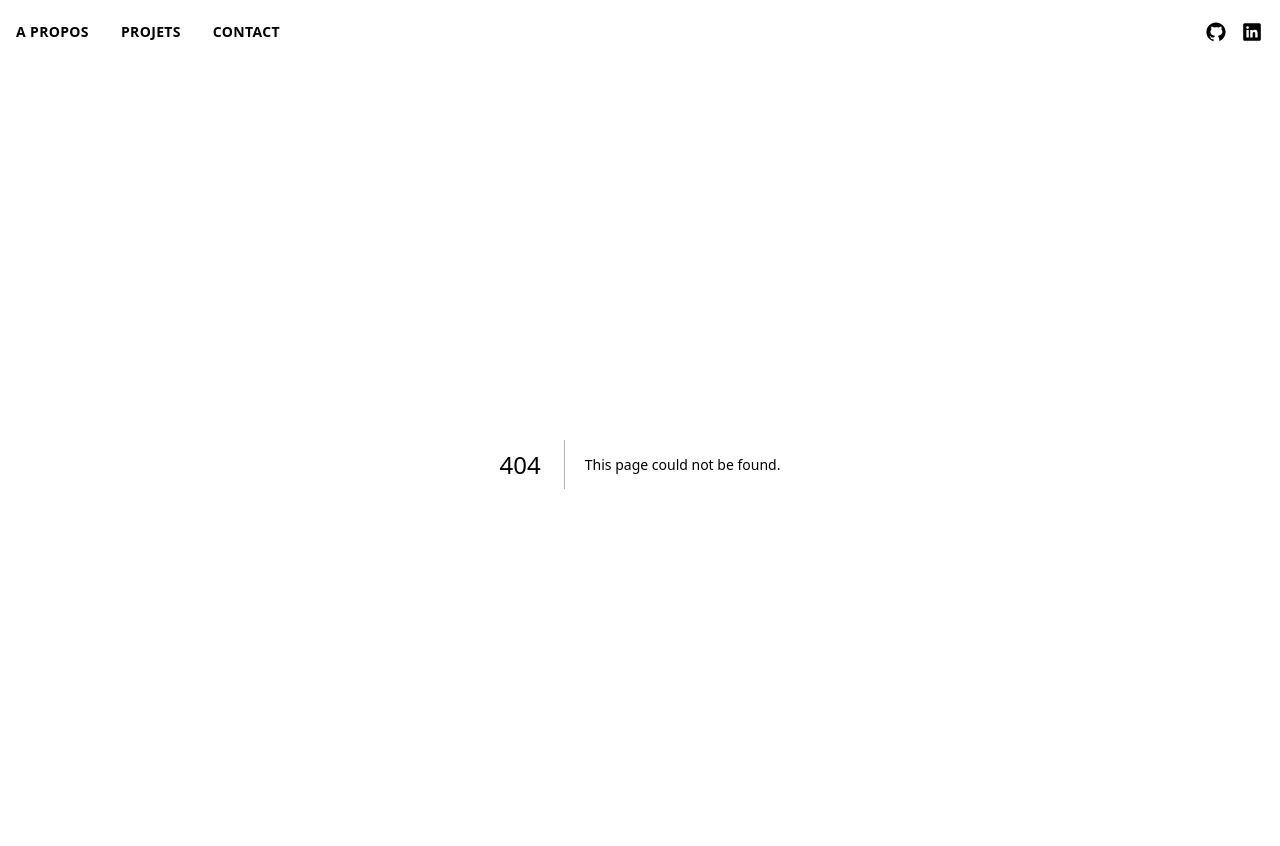
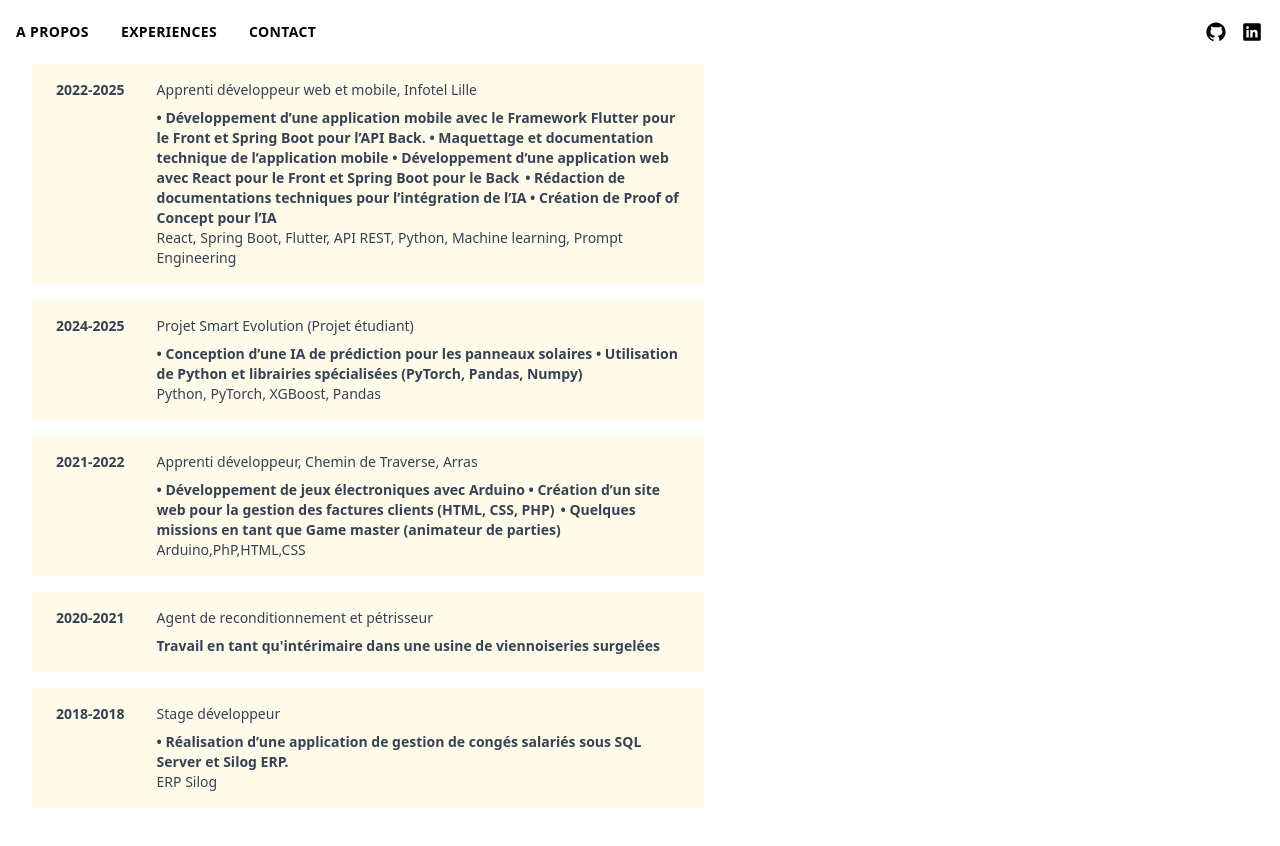
Before and after one commit to kkorentin/Portfolio, a Next.js app in the folder my-app/: page /experience in a window 1280 px wide. Before the commit this address had no page. Shown: the top 846 px of the page. After the commit the page ends 808 px from the top, so only its background shows below. Built offline with nearby package versions, Linux system fonts and the light colour scheme.

Commit message:
feat/add experience

```diff
--- /dev/null
+++ b/my-app/app/experience/page.tsx
@@ -0,0 +1,22 @@
+"use client";
+import ExperienceCard from "@/components/common/experienceCard";
+import React, { useEffect, useState } from "react";
+import {ExperienceCardProps} from "@/components/common/experienceCardProps";
+
+
+export default function Projects() {
+    const [experiences,setExperiences] = useState<ExperienceCardProps[]>([]);
+    useEffect(() => {
+        fetch("/experiences.json")
+            .then((res) => res.json())
+            .then((data) => setExperiences(data));
+    }, []);
+    return(
+        <div className="relative flex flex-col justify-between gap-4">
+            {experiences.map((experience,idx) => (
+                <ExperienceCard key={idx} date={experience.date} title={experience.title} description={experience.description} skills={experience.skills} />
+            ))}
+        </div>
+
+    )
+}
--- a/my-app/app/project/page.tsx
+++ /dev/null
@@ -1,7 +0,0 @@
-import ExperienceCard from "@/components/common/experienceCard";
-
-export default function Projects() {
-    return(
-        <ExperienceCard/>
-    )
-}
--- a/my-app/components/common/experienceCard.tsx
+++ b/my-app/components/common/experienceCard.tsx
@@ -1,28 +1,19 @@
 import React from "react";
+import {ExperienceCardProps} from "@/components/common/experienceCardProps";
 
-export default function ExperienceCard() {
+
+
+export default function ExperienceCard({ date, title, description, skills }: ExperienceCardProps) {
     return (
         <div className="relative bg-amber-50 max-w-2xl p-4">
             <div className="flex items-start px-2">
-                <p className="text-sm font-semibold text-gray-700 flex-shrink-0" id="dateExperience">2022-Actuel</p>
+                <p className="text-sm font-semibold text-gray-700 flex-shrink-0" id="dateExperience">{date}</p>
                 <div className="pl-8">
-                    <p className="text-sm text-gray-700" id="titreExperience">Développeur web et mobile</p>
-                    <p className="text-sm font-semibold text-gray-700 mt-2" id="description">
-                        Lorem Ipsum is simply dummy text of the printing and typesetting industry.
-                        Lorem Ipsum has been the industry's standard dummy text ever since the 1500s,
-                        when an unknown printer took a galley of type and scrambled it to make a type specimen book.
-                        It has survived not only five centuries, but also the leap into electronic typesetting,
-                        remaining essentially unchanged. It was popularised in the 1960s with the release of Letraset
-                        sheets
-                        containing Lorem Ipsum passages, and more recently with desktop publishing software like Aldus
-                        PageMaker
-                        including versions of Lorem Ipsum.
-                    </p>
-                    <p className="text-sm text-gray-700" id="skillExperience">
-                        Java React
-                    </p>
+                    <p className="text-sm text-gray-700" id="titleExperience">{title}</p>
+                    <p className="text-sm font-semibold text-gray-700 mt-2" id="description">{description}</p>
+                    <p className="text-sm text-gray-700" id="skillExperience">{skills}</p>
                 </div>
             </div>
         </div>
-    )
+    );
 }
--- /dev/null
+++ b/my-app/components/common/experienceCardProps.ts
@@ -0,0 +1,6 @@
+export type ExperienceCardProps = {
+    date: string;
+    title: string;
+    description: string;
+    skills: string;
+};
--- a/my-app/components/common/navbar.tsx
+++ b/my-app/components/common/navbar.tsx
@@ -8,8 +8,8 @@ export default function Navbar() {
                 <div className="flex-1 flex items-center gap-8">
                     <Link href="/" className="uppercase tracking-wide text-sm font-semibold hover:text-gray-700">A
                         propos</Link>
-                    <Link href="/project"
-                          className="uppercase tracking-wide text-sm font-semibold hover:text-gray-700">Projets</Link>
+                    <Link href="/experience"
+                          className="uppercase tracking-wide text-sm font-semibold hover:text-gray-700">Experiences</Link>
                     <Link href="/contact"
                           className="uppercase tracking-wide text-sm font-semibold hover:text-gray-700">Contact</Link>
                 </div>
--- /dev/null
+++ b/my-app/public/experiences.json
@@ -0,0 +1,32 @@
+[
+  {
+    "date": "2022-2025",
+    "title": "Apprenti développeur web et mobile, Infotel Lille",
+    "description": "•\tDéveloppement d’une application mobile avec le Framework Flutter pour le Front et Spring Boot pour l’API Back.\n•\tMaquettage et documentation technique de l’application mobile\n•\tDéveloppement d’une application web avec React pour le Front et Spring Boot pour le Back \n•\tRédaction de documentations techniques pour l’intégration de l’IA\n•\tCréation de Proof of Concept pour l’IA\n\n",
+    "skills": "React, Spring Boot, Flutter, API REST, Python, Machine learning, Prompt Engineering"
+  },
+  {
+    "date": "2024-2025",
+    "title": "Projet Smart Evolution (Projet étudiant)",
+    "description": "•\tConception d’une IA de prédiction pour les panneaux solaires\n•\tUtilisation de Python et librairies spécialisées (PyTorch, Pandas, Numpy)\n",
+    "skills": "Python, PyTorch, XGBoost, Pandas"
+  },
+  {
+    "date": "2021-2022",
+    "title": "Apprenti développeur, Chemin de Traverse,  Arras",
+    "description": "•\tDéveloppement de jeux électroniques avec Arduino\n•\tCréation d’un site web pour la gestion des factures clients (HTML, CSS, PHP) \n•\tQuelques missions en tant que Game master (animateur de parties)\n",
+    "skills": "Arduino,PhP,HTML,CSS"
+  },
+  {
+    "date": "2020-2021",
+    "title": "Agent de reconditionnement et pétrisseur",
+    "description": "Travail en tant qu'intérimaire dans une usine de viennoiseries surgelées",
+    "skills": ""
+  },
+  {
+    "date": "2018-2018",
+    "title": "Stage développeur",
+    "description": "•\tRéalisation d’une application de gestion de congés salariés sous SQL Server et Silog ERP.",
+    "skills": "ERP Silog"
+  }
+]
```
